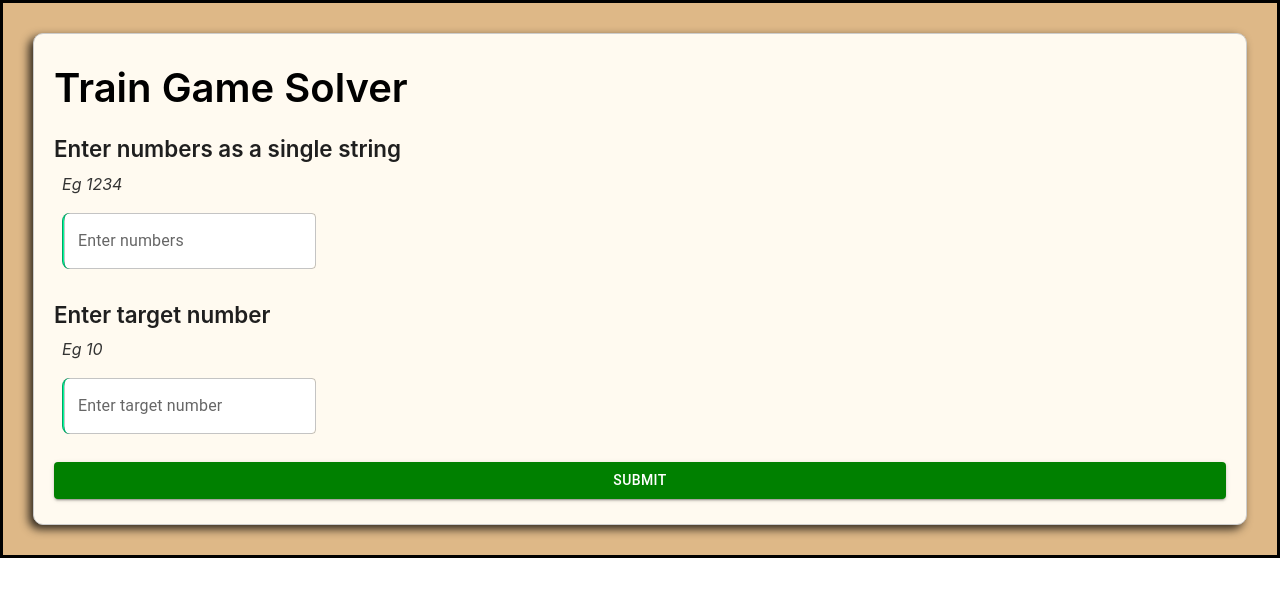
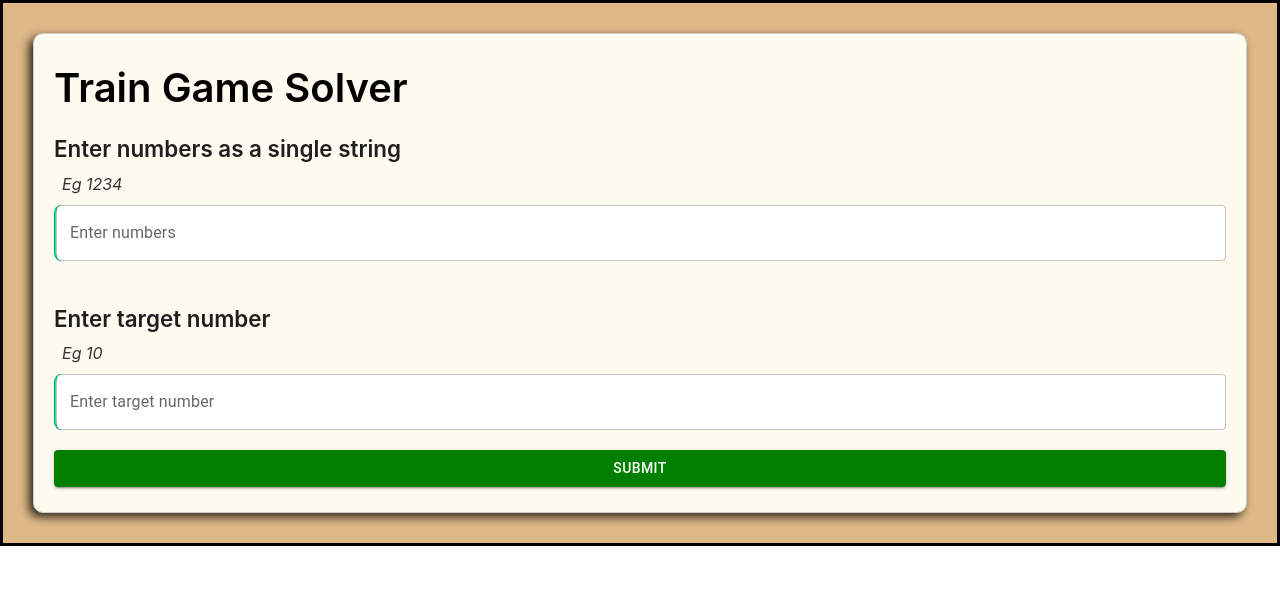
Before and after one commit to shival-c/Train-Game-Solver, a React (Create React App) app: page / in a window 1280 px wide. Shown: the top 596 px of the page. Built offline with nearby package versions, Linux system fonts and the light colour scheme.

Commit message:
fixed input box width and solutions now appear in columns

```diff
--- a/src/App.jsx
+++ b/src/App.jsx
@@ -205,6 +205,8 @@ function App() {
       <Input props={firstInput} />
       {strHasErr.bool && <ErrorBox errMsg={strHasErr.errMsg} />}
 
+      <div style={{ margin: "10px" }}/>
+
       <h3>Enter target number</h3>
       <p className="examples-style">Eg 10</p>
       <Input props={secondInput} />
--- a/src/components/Input.jsx
+++ b/src/components/Input.jsx
@@ -1,4 +1,3 @@
-import Box from '@mui/material/Box';
 import TextField from '@mui/material/TextField';
 import '../styles/Styles.css'
 
@@ -11,19 +10,7 @@ function Inputs ( {props} ) {
         backgroundColor: "white",
     }
 
-    const styleErr = {
-        border: "3px solid Red",
-        backgroundColor: "green",
-        outline: "10px Red",
-    }
-
     return (
-        <Box
-        component="form"
-        sx={{ '& > :not(style)': { m: 1, width: '25ch' } }}
-        noValidate
-        autoComplete="off"
-        >
         <TextField
         error={hasErr}
         id="outlined-basic"
@@ -33,7 +20,6 @@ function Inputs ( {props} ) {
         onChange={(e) => updateFunction({...form, [val]: e.target.value})}
         value={form[val]}
         />
-        </Box>
     );
 }
 
--- a/src/styles/Styles.css
+++ b/src/styles/Styles.css
@@ -22,9 +22,9 @@
     background-color: white;
     border: 1px solid black;
     border-radius: 5px;
-    display: flex;
-    flex-flow: column wrap;
     padding-top: 0.3rem;
+    column-count: 3;
+    column-rule: 1px solid black;
 }
 
 .examples-style {
```
Lines whose indentation alone changed are shown as unchanged.
